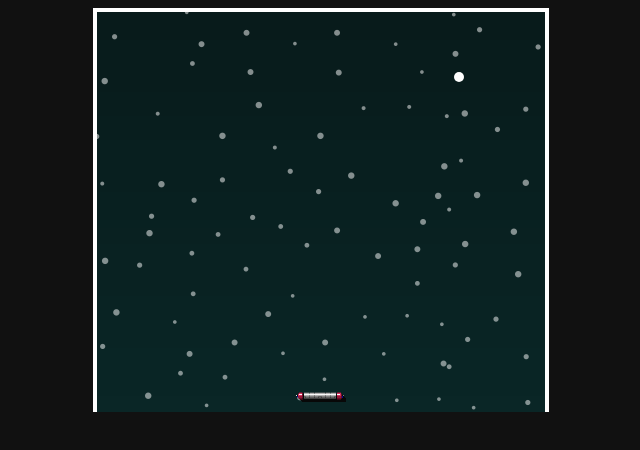
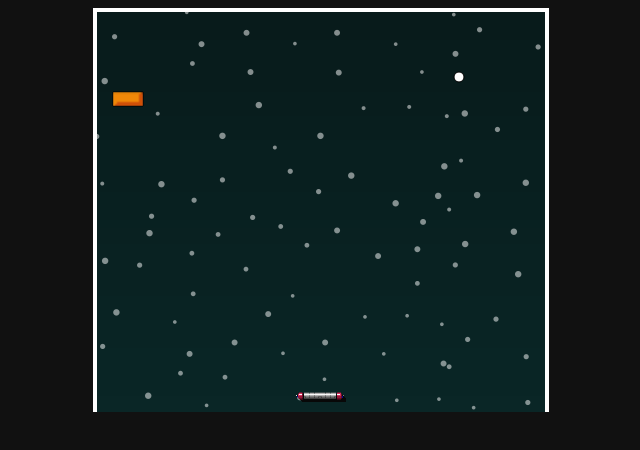
Before and after one commit to Nxito/breakout_game, a website: page index.html in a window 1280 px wide. Shown: the full height of the page, 319-959 px from the left. Drawn offline with Linux system fonts and the light colour scheme.

Commit message:
Base game end, added bricks

```diff
--- a/index.html
+++ b/index.html
@@ -29,7 +29,7 @@
     let counter = 0
     let reloadFix = false
 
-    /* Variables de la bola */
+    /* VARIABLES DE LA BOLA */
     const ballRadius = 5;
     //Posicion de la bola
     let x = canvas.width / 2;
@@ -38,7 +38,7 @@
     let dx = 1;
     let dy = -1;//negativo arriva, positivo abajo
 
-     /* Variables de la paleta */
+     /* VARIABLES DE LA PALETA */
     const paddleHeight = 10;
     const paddleWidth = 50;
 
@@ -49,6 +49,43 @@
     let leftPressed = false
 
     let paddleSensitibity = 3
+
+    /* VARIABLES DE LOS LADRILLOS */
+    const brickRowCount = 1;
+    const brickColumnCount = 1;
+    const brickWidth = 30;
+    const brickHeight = 14;
+    const brickPadding = 2;
+    const BrickOffsetTop = 80;
+    const BrickOffsetLeft = 16;
+    const bricks = []
+
+    const brickStatus = {
+        ACTIVE:1,
+        DESTROYED:0
+    }
+
+    for(let c = 0; c < brickColumnCount; c++){
+        bricks[c]= []
+        for (let r = 0; r < brickRowCount; r++) {
+            //calcula la posicion del ladrillo en pantalla
+            const brickX = c * (brickWidth + brickPadding)+
+            BrickOffsetLeft
+            const brickY = r * (brickHeight + brickPadding)+
+            BrickOffsetTop
+            //Asignar color aleatorio al ladrillo
+            const random = Math.floor(Math.random() * 8)
+            // guardamos la info de cala ladrillo
+            bricks[c][r]= {
+                x: brickX,
+                y: brickY,
+                status: brickStatus.ACTIVE,
+                color: random
+            }
+
+
+        }
+    }
 
 
     function drawBall() {
@@ -67,23 +104,77 @@
         //     paddleHeight    //alto
         // )
         ctx.drawImage(
-            $sprite,
-            29,
-            174,
-            paddleWidth,
-            paddleHeight,
-            paddleX,
-            paddleY,
-            paddleWidth,
-            paddleHeight,
+            $sprite,        //imagen
+            29,             //clipX: coords de recorte
+            174,            //clipY: coords de recorte
+            paddleWidth,    //Tamaño del recorte
+            paddleHeight,   //Tamaño del recorte
+            paddleX,        //posicion x del dibujo
+            paddleY,        //posicion y del dibujo
+            paddleWidth,    //ancho x del dibujo
+            paddleHeight,   //alto y del dibujo
 
         )
     }
     function drawBricks() {
+        for(let c = 0; c < brickColumnCount; c++){
+            for (let r = 0; r < brickRowCount; r++) {
+                const currentBrick =  bricks[c][r]
+                if(currentBrick.status == brickStatus.DESTROYED){
+                    continue;
+                }
 
+
+                // ctx.fillStyle = "yellow"
+                ctx.rect(
+                    currentBrick.x,
+                    currentBrick.y,
+                    brickWidth,
+                    brickHeight
+                )
+                ctx.stroke()
+                // ctx.fill()
+
+                const clipX = 30 + (currentBrick.color * 16)
+                // 16 es el tamaño de ancho del sprite
+                // y 30 el ancho hasta el primer elemento
+
+                ctx.drawImage(
+                    $sprite,
+                    clipX,
+                    83,
+                    15,
+                    7,
+                    currentBrick.x,
+                    currentBrick.y,
+                    brickWidth,
+                    brickHeight
+                )
+            }
+        }
     }
     function collisionDetection() {
+        for(let c = 0; c < brickColumnCount; c++){
+            for (let r = 0; r < brickRowCount; r++) {
+                const currentBrick =  bricks[c][r]
+                if(currentBrick.status == brickStatus.DESTROYED){
+                    continue;
+                }
 
+                const isBallSameXAsBrick =
+                    x>currentBrick.x &&
+                    x<currentBrick.x+brickWidth
+
+                const isBallSameYAsBrick =
+                    y>currentBrick.y &&
+                    y<currentBrick.y+brickHeight
+
+                if (isBallSameXAsBrick && isBallSameYAsBrick) {
+                    dy = -dy;
+                    currentBrick.status = brickStatus.DESTROYED
+                }
+            }
+        }
     }
     function ballMovement() {
         //rebotar bola en laterales
@@ -168,6 +259,10 @@
         paddleMovement()
         console.log("hola");
         if (reloadFix){return}
+        if(bricks.filter(b=>b.find(f=>f.status == brickStatus.ACTIVE)  ).length == 0){
+            console.log("WIN!!!!!")
+            return;
+        }
         window.requestAnimationFrame(draw)
     }
     draw()
```
